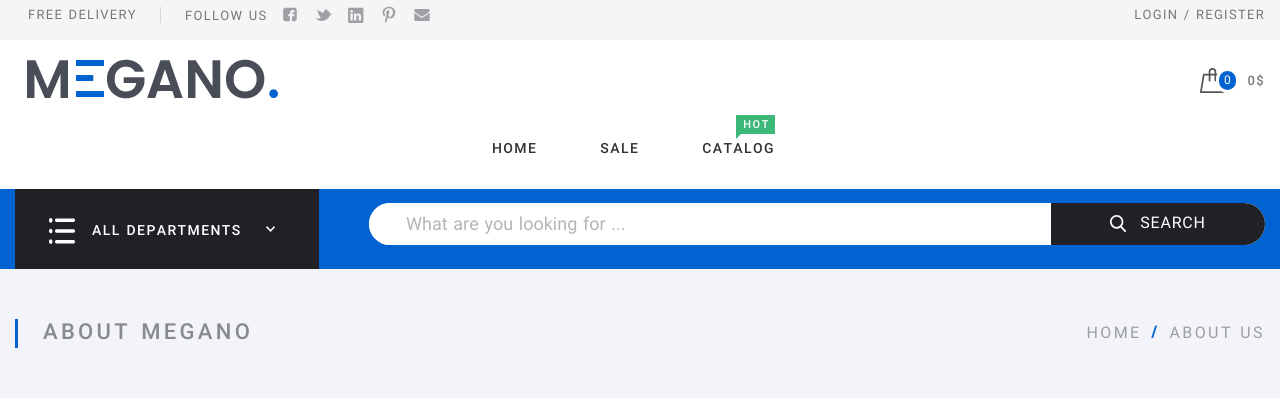
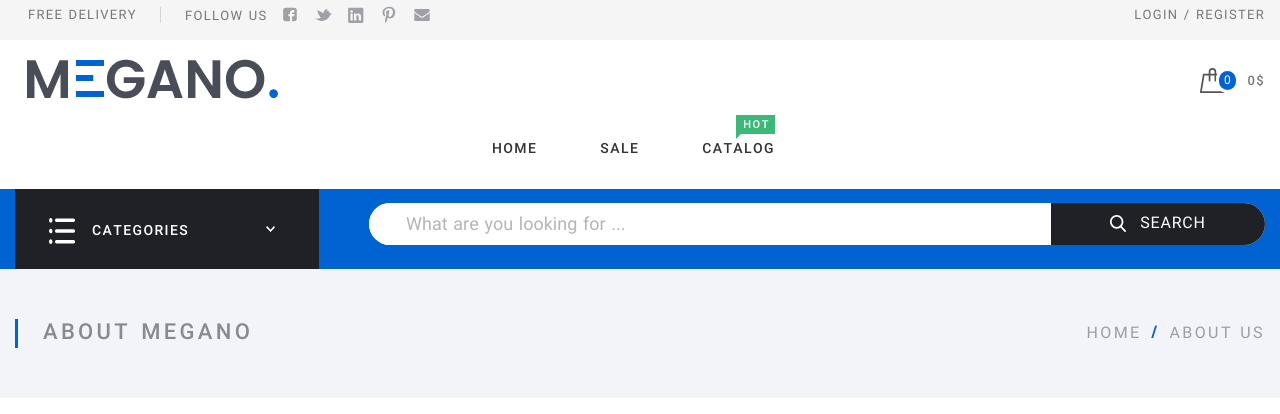
Before and after one commit to IgelVV/bg_shop_django, a Django app: page /about/ in a window 1280 px wide. Shown: the top 414 px of the page. Run offline with Django 4.2, Linux system fonts and the light colour scheme.

Commit message:
base.html Categories is renamed

```diff
--- a/bg_shop/frontend/templates/frontend/base.html
+++ b/bg_shop/frontend/templates/frontend/base.html
@@ -109,7 +109,7 @@
           <div class="CategoriesButton">
             <div class="CategoriesButton-title">
               <div class="CategoriesButton-icon"><img src="{% static 'frontend/assets/img/icons/allDep.svg' %}" alt="allDep.svg"/>
-              </div><span class="CategoriesButton-text">All Departments</span>
+              </div><span class="CategoriesButton-text">Categories</span>
               <div class="CategoriesButton-arrow">
               </div>
             </div>
```
